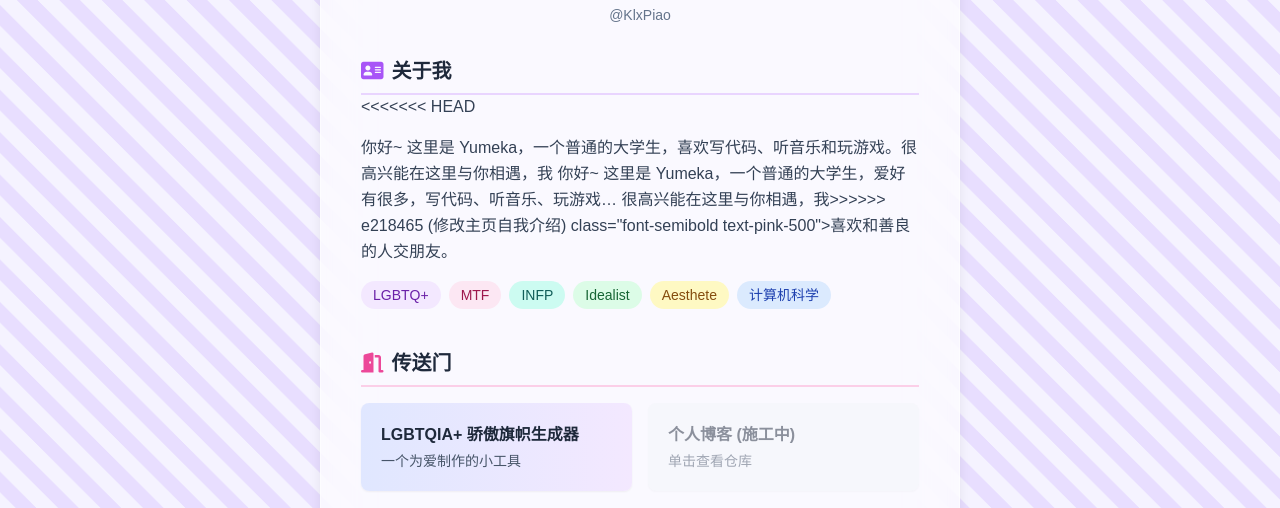
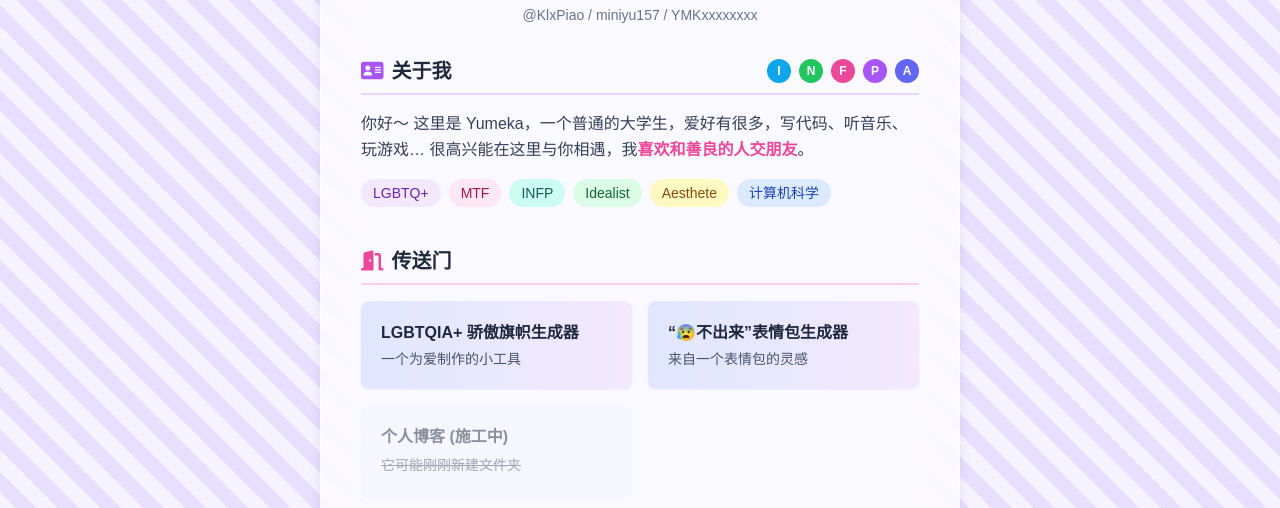
Before and after one commit to miniyu157/miniyu157.github.io, a plain HTML site: page index.html in a window 1280 px wide. Shown: the part 292-800 px from the top of the page. Drawn offline with nearby package versions, Linux system fonts and the light colour scheme.

Commit message:
📝更新信息，新增细节

```diff
--- a/index.html
+++ b/index.html
@@ -110,7 +110,7 @@
             }
         }
 
-        /* .tooltip {
+        .tooltip {
             position: relative;
             display: inline-block;
             cursor: pointer;
@@ -143,7 +143,7 @@
             opacity: 1;
             filter: blur(0);
             transform: translateX(-50%) scale(1);
-        } */
+        }
     </style>
 </head>
 
@@ -157,31 +157,86 @@
                 <img src="./assets/avatar.jpg" alt="Yumeka的头像"
                     class="w-28 h-28 rounded-full mx-auto mb-4 border-4 border-white shadow-md">
 
-                <div class="">
+                <div>
                     <h1
                         class="text-4xl font-bold bg-clip-text text-transparent bg-gradient-to-r from-purple-500 to-pink-500 tracking-wider">
                         Yumeka の 小窝
                     </h1>
 
-                    <p class="text-slate-500 mt-2 text-sm">@KlxPiao</p>
+                    <p class="text-slate-500 mt-2 text-sm">
+                        <span class="tooltip" onclick="copyText('KlxPiao')">
+                            @KlxPiao
+                            <span class="tooltip-text">不重复的平台ID: KlxPiao</span>
+                        </span>
+                        <span class="tooltip" onclick="copyText('miniyu157')">
+                            / miniyu157
+                            <span class="tooltip-text">远古的ID: miniyu157</span>
+                        </span>
+                        <span class="tooltip" onclick="copyText('YMKxxxxxxxx')">
+                            / YMKxxxxxxxx
+                            <span class="tooltip-text">X(Twitter)的ID: YMKxxxxxxxx</span>
+                        </span>
+                    </p>
                 </div>
-
             </header>
 
             <section class="mb-10 space-y-4">
-                <h2 class="text-xl font-bold text-slate-800 border-b-2 border-purple-200 pb-2 flex items-center gap-2">
-                    <i class="fa-solid fa-address-card text-purple-500"></i>
-                    关于我
+                <h2
+                    class="text-xl font-bold text-slate-800 border-b-2 border-purple-200 pb-2 flex items-center justify-between">
+                    <div class="flex items-center gap-2">
+                        <i class="fa-solid fa-address-card text-purple-500"></i>
+                        关于我
+                    </div>
+
+                    <div class="flex items-center gap-2">
+                        <div class="tooltip">
+                            <div
+                                class="w-6 h-6 rounded-full bg-sky-500 flex items-center justify-center text-white text-xs font-bold">
+                                I
+                            </div>
+                            <span class="tooltip-text">97% 内向</span>
+                        </div>
+
+                        <div class="tooltip">
+                            <div
+                                class="w-6 h-6 rounded-full bg-green-500 flex items-center justify-center text-white text-xs font-bold">
+                                N
+                            </div>
+                            <span class="tooltip-text">56% 天马行空</span>
+                        </div>
+
+                        <div class="tooltip">
+                            <div
+                                class="w-6 h-6 rounded-full bg-pink-500 flex items-center justify-center text-white text-xs font-bold">
+                                F
+                            </div>
+                            <span class="tooltip-text">87% 情感细腻</span>
+                        </div>
+
+                        <div class="tooltip">
+                            <div
+                                class="w-6 h-6 rounded-full bg-purple-500 flex items-center justify-center text-white text-xs font-bold">
+                                P
+                            </div>
+                            <span class="tooltip-text">57% 随机应变</span>
+                        </div>
+
+                        <div class="tooltip">
+                            <div
+                                class="w-6 h-6 rounded-full bg-indigo-500 flex items-center justify-center text-white text-xs font-bold">
+                                A
+                            </div>
+                            <span class="tooltip-text">56% 自信果断</span>
+                        </div>
+                    </div>
+
                 </h2>
-<<<<<<< HEAD
-                <p class="text-base leading-relaxed">
-                    你好~ 这里是 Yumeka，一个普通的大学生，喜欢写代码、听音乐和玩游戏。很高兴能在这里与你相遇，我 <span
-=======
+
                 <p class="mb-4 text-base leading-relaxed">
-                    你好~ 这里是 Yumeka，一个普通的大学生，爱好有很多，写代码、听音乐、玩游戏… 很高兴能在这里与你相遇，我<span
->>>>>>> e218465 (修改主页自我介绍)
+                    你好～ 这里是 Yumeka，一个普通的大学生，爱好有很多，写代码、听音乐、玩游戏… 很高兴能在这里与你相遇，我<span
                         class="font-semibold text-pink-500">喜欢和善良的人交朋友</span>。
                 </p>
+
                 <div class="flex flex-wrap gap-2 text-sm select-none">
                     <span onclick="copyText('LGBTQ+')"
                         class="bg-purple-100 text-purple-800 px-3 py-1 rounded-full font-medium">LGBTQ+</span>
@@ -196,122 +251,6 @@
                     <span onclick="copyText('计算机科学')"
                         class="bg-blue-100 text-blue-800 px-3 py-1 rounded-full font-medium">计算机科学</span>
                 </div>
-
-                <!-- <div
-                    class="hidden border-2 border-slate-200/80 p-5 rounded-lg grid grid-cols-1 sm:grid-cols-2 gap-x-8 gap-y-6 text-sm">
-
-                    <div class="sm:col-span-2 space-y-2">
-                        <h3 class="text-lg font-bold text-slate-800">调停者 (INFP-A)</h3>
-                        <p class="text-slate-600 leading-relaxed">调停者是富有诗意、善良且无私的人，总是热衷于帮助正义事业。</p>
-                    </div>
-
-                    <div class="space-y-1">
-                        <div class="flex justify-between items-center">
-                            <span class="font-semibold">能量</span>
-                            <div class="flex items-center gap-1">
-                                <span class="font-bold text-sky-600">97% 内向</span>
-                                <div class="tooltip">
-                                    <i class="fa-solid fa-circle-question text-slate-400"></i>
-                                    <span class="tooltip-text">内向型的人往往更喜欢较少但深入和有意义的社交互动，通常更喜欢安静的环境。</span>
-                                </div>
-                            </div>
-                        </div>
-                        <div class="w-full bg-slate-200 rounded-full h-2.5 relative">
-                            <div class="bg-sky-500 h-2.5 rounded-full" style="width: 97%"></div>
-                        </div>
-                        <div class="flex justify-between text-xs text-slate-500">
-                            <span>外向</span>
-                            <span class="font-bold">内向</span>
-                        </div>
-                    </div>
-
-                    <div class="space-y-1">
-                        <div class="flex justify-between items-center">
-                            <span class="font-semibold">心智</span>
-                            <div class="flex items-center gap-1">
-                                <span class="font-bold text-green-600">56% 天马行空</span>
-                                <div class="tooltip">
-                                    <i class="fa-solid fa-circle-question text-slate-400"></i>
-                                    <span class="tooltip-text">天马行空型的人非常富有想象力、胸怀海纳百川，对世界始终求知若渴。他们将独创性视若珍宝，热衷于探寻那
-                                        些隐藏在表象之下的深层含义，以及看似遥远却充满希望的可能性。
-                                    </span>
-                                </div>
-                            </div>
-                        </div>
-                        <div class="w-full bg-slate-200 rounded-full h-2.5 relative">
-                            <div class="bg-green-500 h-2.5 rounded-full" style="width: 56%"></div>
-                        </div>
-                        <div class="flex justify-between text-xs text-slate-500">
-                            <span class="font-bold">天马行空</span>
-                            <span>求真务实</span>
-                        </div>
-                    </div>
-
-                    <div class="space-y-1">
-                        <div class="flex justify-between items-center">
-                            <span class="font-semibold">天性</span>
-                            <div class="flex items-center gap-1">
-                                <span class="font-bold text-pink-600">87% 情感细腻</span>
-                                <div class="tooltip">
-                                    <i class="fa-solid fa-circle-question text-slate-400"></i>
-                                    <span class="tooltip-text">情感细腻型的人对情感的表达与内心的敏感度珍视有加，他们乐于袒露自己的情感，细腻感知周遭的一切。他们
-                                        将同理心、社会的和谐融洽以及人们之间的和衷共济奉为至宝，认为这些是人际交往和社会生活中不可或缺的重
-                                        要元素。</span>
-                                </div>
-                            </div>
-                        </div>
-                        <div class="w-full bg-slate-200 rounded-full h-2.5 relative">
-                            <div class="bg-pink-500 h-2.5 rounded-full" style="width: 87%"></div>
-                        </div>
-                        <div class="flex justify-between text-xs text-slate-500">
-                            <span>理性思考</span>
-                            <span class="font-bold">情感细腻</span>
-                        </div>
-                    </div>
-
-                    <div class="space-y-1">
-                        <div class="flex justify-between items-center">
-                            <span class="font-semibold">应对方式</span>
-                            <div class="flex items-center gap-1">
-                                <span class="font-bold text-purple-600">57% 随机应变</span>
-                                <div class="tooltip">
-                                    <i class="fa-solid fa-circle-question text-slate-400"></i>
-                                    <span class="tooltip-text">随机应变型的人极善见机行事，能够敏锐地捕捉并适应各类机会。他们大多个性灵活，特立独行，相较于安稳的
-                                        状态，他们对新奇独特的事物更为青睐，甚至达到标新立异的程度。</span>
-                                </div>
-                            </div>
-                        </div>
-                        <div class="w-full bg-slate-200 rounded-full h-2.5 relative">
-                            <div class="bg-purple-500 h-2.5 rounded-full" style="width: 57%"></div>
-                        </div>
-                        <div class="flex justify-between text-xs text-slate-500">
-                            <span class="font-bold">随机应变</span>
-                            <span>运筹帷幄</span>
-                        </div>
-                    </div>
-
-                    <div class="space-y-1">
-                        <div class="flex justify-between items-center">
-                            <span class="font-semibold">身份特征</span>
-                            <div class="flex items-center gap-1">
-                                <span class="font-bold text-indigo-600">56% 自信果断</span>
-                                <div class="tooltip">
-                                    <i class="fa-solid fa-circle-question text-slate-400"></i>
-                                    <span class="tooltip-text">自信果断型的人向来胸有成竹，处事时心平气和，面对压力坚如磐石。他们面对困难泰然处之，从不杞人忧天，
-                                        在奋力追求目标的道路上，始终怀揣着坚定的自信。</span>
-                                </div>
-                            </div>
-                        </div>
-                        <div class="w-full bg-slate-200 rounded-full h-2.5 relative">
-                            <div class="bg-indigo-500 h-2.5 rounded-full" style="width: 56%"></div>
-                        </div>
-                        <div class="flex justify-between text-xs text-slate-500">
-                            <span class="font-bold">自信果断</span>
-                            <span>情绪易波动</span>
-                        </div>
-                    </div>
-
-                </div> -->
             </section>
 
             <section class="mb-10">
@@ -327,11 +266,17 @@
                         <p class="text-sm text-slate-600">一个为爱制作的小工具</p>
                     </a>
 
-                    <a href="https://github.com/miniyu157/YumekaBlog" target="_blank"
-                        class="hover-lift block bg-slate-100 p-5 rounded-lg shadow-sm opacity-50">
+                    <a href="./meme/" target="_blank"
+                        class="hover-lift block bg-gradient-to-r from-indigo-100 to-purple-100 p-5 rounded-lg shadow-sm">
+                        <h3 class="font-bold text-slate-800 mb-1">“😰不出来”表情包生成器</h3>
+                        <p class="text-sm text-slate-600">来自一个表情包的灵感</p>
+                    </a>
+
+                    <a class="hover-lift block bg-slate-100 p-5 rounded-lg shadow-sm opacity-50">
                         <h3 class="font-bold text-slate-800 mb-1">个人博客 (施工中)</h3>
-                        <p class="text-sm text-slate-600">单击查看仓库</p>
+                        <s class="text-sm text-slate-600">它可能刚刚新建文件夹</s>
                     </a>
+
                 </div>
             </section>
 
@@ -346,7 +291,7 @@
                         class="text-slate-500 hover:text-slate-900 transition-colors" aria-label="GitHub">
                         <i class="fa-brands fa-github"></i>
                     </a>
-                    <a href="https://x.com/KlxPiao" target="_blank"
+                    <a href="https://x.com/YMKxxxxxxxx" target="_blank"
                         class="text-slate-500 hover:text-black transition-colors" aria-label="X/Twitter">
                         <i class="fa-brands fa-x-twitter"></i>
                     </a>
```
